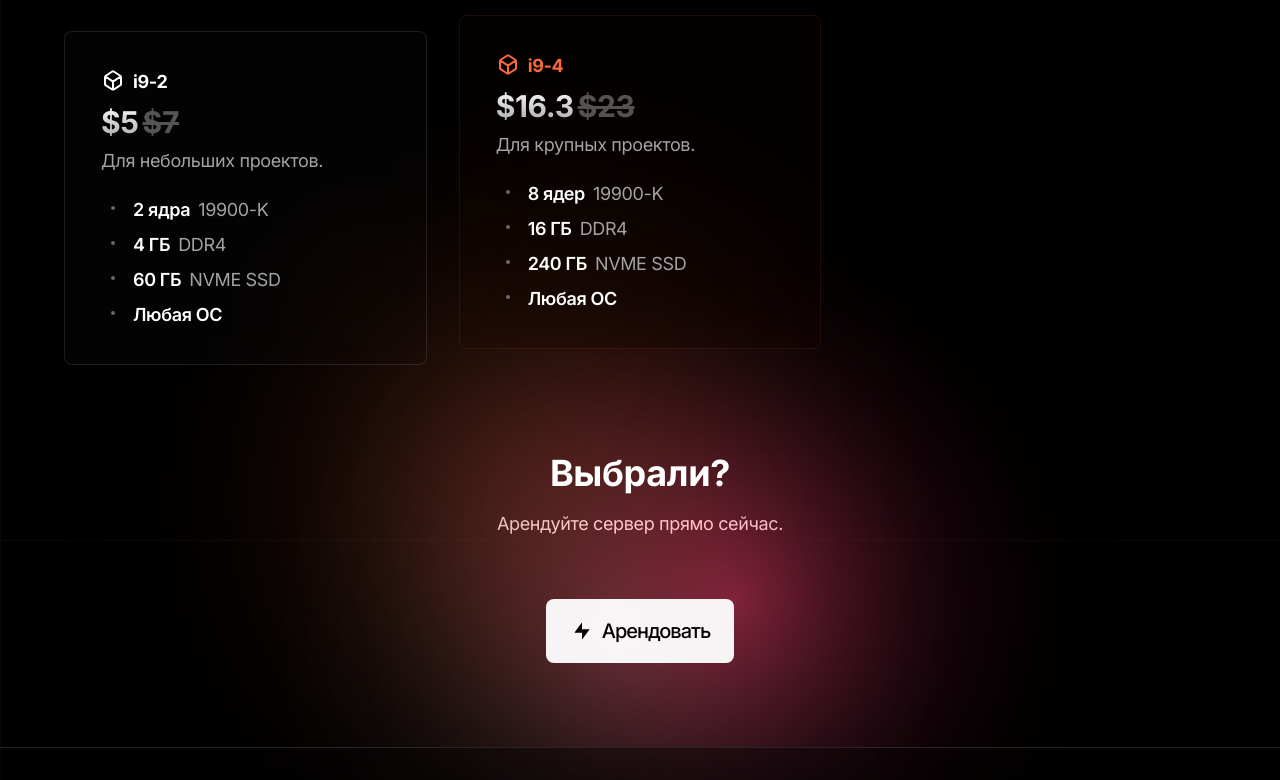
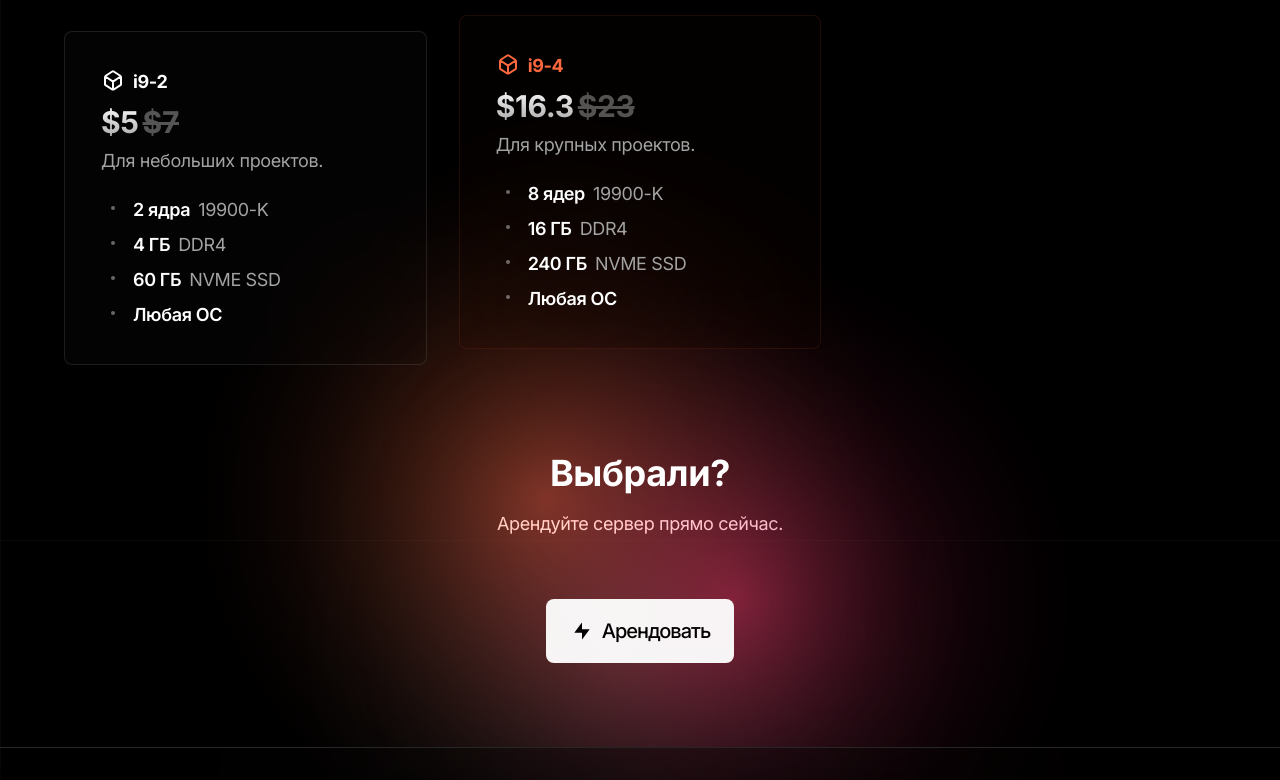
Before and after one commit to ncor/saltucloud-landing, a Next.js app: page / in a window 1280 px wide. Shown: the part 1060-1840 px from the top of the page. Built offline with nearby package versions, Linux system fonts and the light colour scheme.

Commit message:
fix: highlight opacity, blur and size

```diff
--- a/components/sections/Offer.tsx
+++ b/components/sections/Offer.tsx
@@ -15,9 +15,9 @@ export default function Offer() {
                 </div>
             </div>
             <div className="relative self-center">
-                <Highlight color="white" className="w-[250px] h-[250px] top-[60%] left-[40%] -translate-x-1/2 -translate-y-1/2"/>
-                <Highlight color="peach" className="w-[175px] h-[175px] -top-[100px] left-0 -translate-x-1/2 -translate-y-1/2 opacity-[45%] blur-[85px]"/>
-                <Highlight color="magenta" className="top-0 left-full -translate-x-1/2 -translate-y-1/2 opacity-[45%]"/>
+                <Highlight color="white" className="top-[60%] left-[40%] -translate-x-1/2 -translate-y-1/2"/>
+                <Highlight color="peach" className="w-[1000px] h-[1000px] -top-[100px] left-0 -translate-x-1/2 -translate-y-1/2 opacity-[50%]"/>
+                <Highlight color="magenta" className="w-[1000px] h-[1000px] top-0 left-full -translate-x-1/2 -translate-y-1/2 opacity-[45%]"/>
                 <Button text="Арендовать" icon={ <ActionIcon/> } url="/#contacts" local className="animate-pulse"/>
             </div>
         </div>
```
